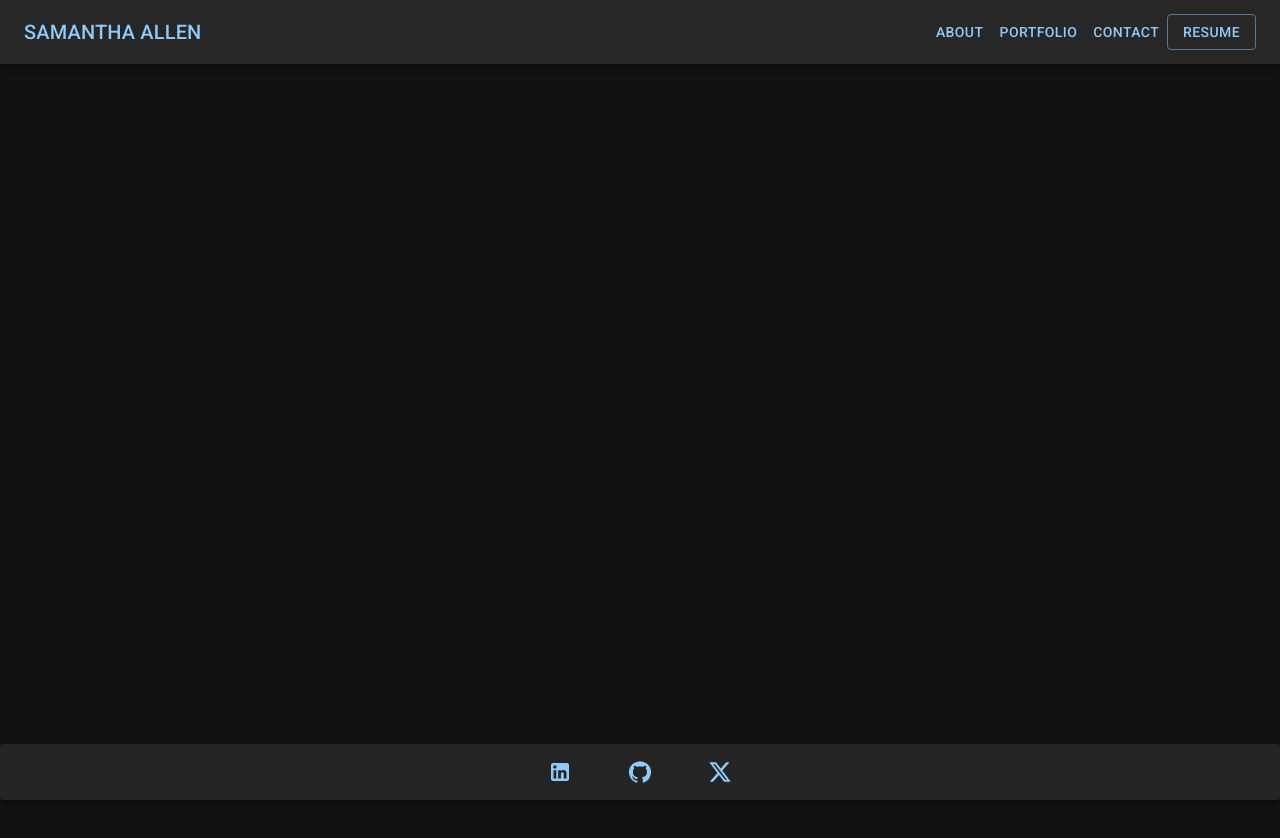
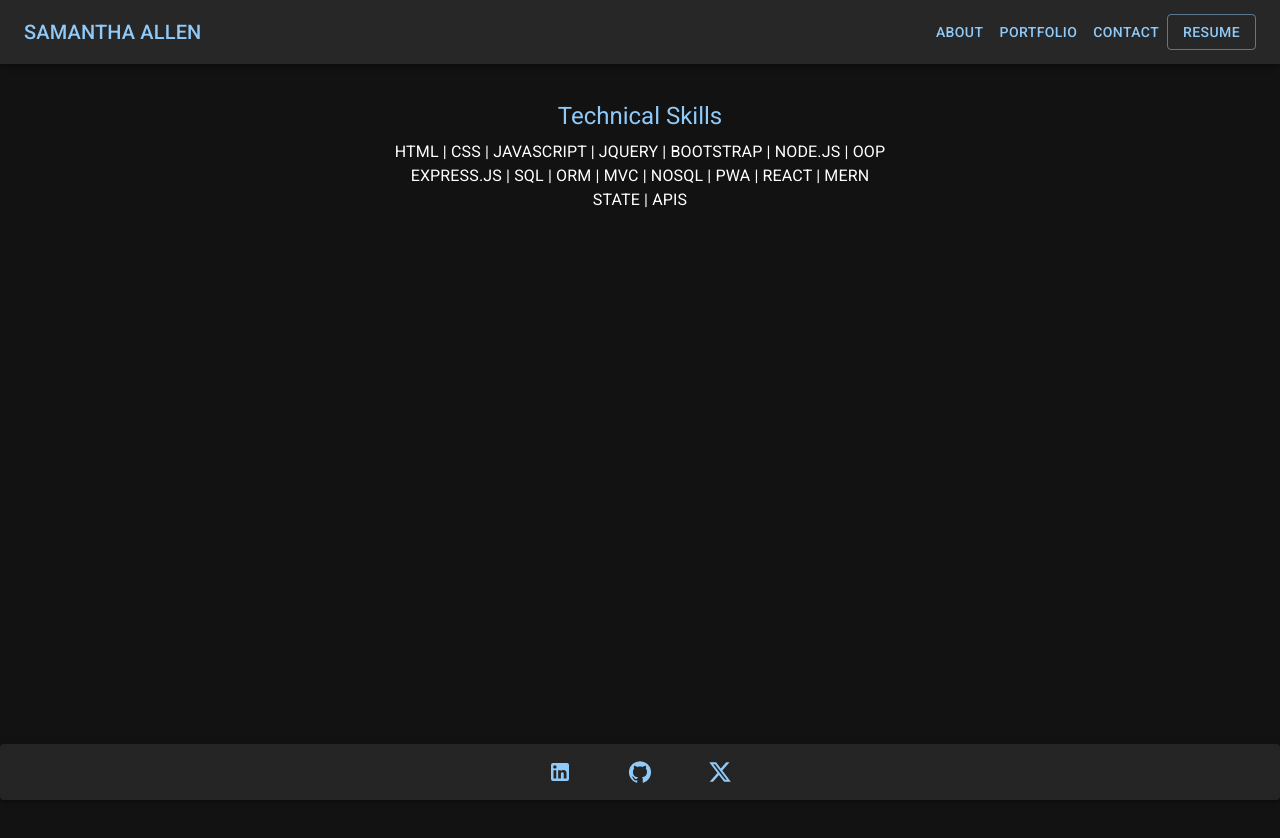
Before and after one commit to samamiraa/Samamiraa-Portfolio, a React (Vite) app: page /resume in a window 1280 px wide. Shown: the top 838 px of the page. Built offline with nearby package versions, Linux system fonts and the light colour scheme.

Commit message:
added typography to resume section

```diff
--- a/public/styles/Main.css
+++ b/public/styles/Main.css
@@ -24,7 +24,8 @@ body {
     flex-grow: 1;
 }
 
-.contactForm {
+.contactForm,
+.resumeBox {
     display: flex;
     flex-direction: column;
     align-items: center;
--- a/src/pages/Resume.jsx
+++ b/src/pages/Resume.jsx
@@ -1,5 +1,23 @@
+import FileDownloadIcon from '@mui/icons-material/FileDownload';
+import Box from '@mui/material/Box';
+import Typography from '@mui/material/Typography';
+
+
 function Resume() {
+    return (
+        <div className='resumeBox'>
+            <Box sx={{ width: '100%', maxWidth: 500 }} className='marginTop resumeBox'>
+                <Typography variant="h5" sx={{ color: '#90caf9' }} gutterBottom>
+                    Technical Skills
+                </Typography>
+                <Typography variant="body1" align='center' gutterBottom>
+                HTML | CSS | JAVASCRIPT | JQUERY | BOOTSTRAP | NODE.JS | OOP  EXPRESS.JS | SQL | ORM | MVC | NOSQL | PWA | REACT | MERN STATE | APIS
+                </Typography>
 
+            </Box>
+        </div>
+    );
 }
 
+
 export default Resume;
```
Also changed, not shown: 2 other files (tests, documents, lock files or other folders).
